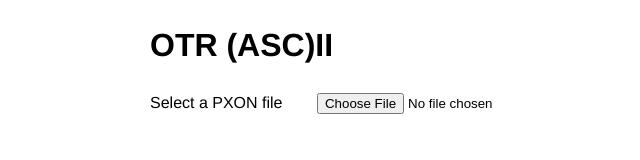
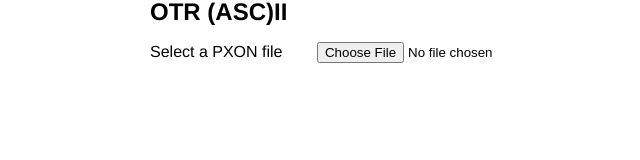
Before and after one commit to taravancil/otr-asc-ii, a plain HTML site: page index.html in a window 1280 px wide. Shown: the whole page, without its empty margins (175-815 px from the left). Drawn offline with Linux system fonts and the light colour scheme; a web font is replaced by a local one.

Commit message:
Update default text styles

```diff
--- a/css/main.css
+++ b/css/main.css
@@ -453,6 +453,16 @@ img.btn-icon {
   background: var(--jay-z-blue);
 }
 
+h1 {
+  font-size: 1.5rem;
+  margin-top: 0;
+  line-height: 1;
+}
+
+p {
+  max-width: 650px;
+}
+
 .step {
   position: relative;
   display: block;
```
